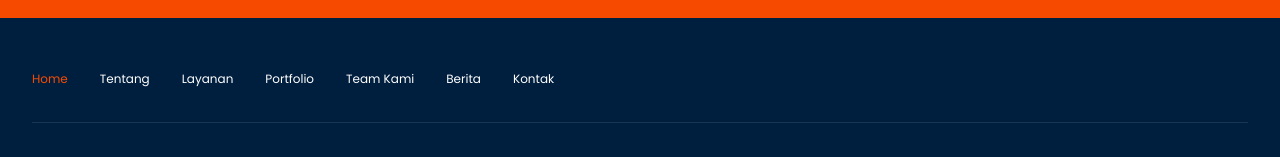
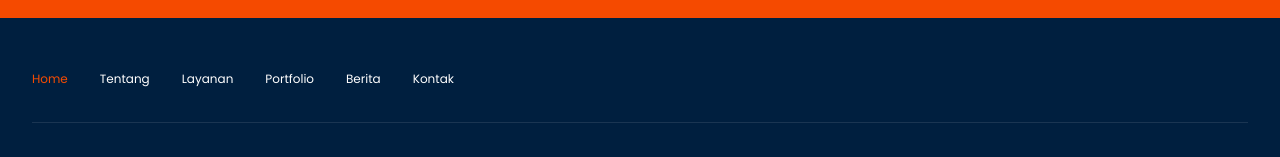
Before and after one commit to arishanzo/webcompany_fe, a Next.js app: page / in a window 1280 px wide. Shown: the part 2390-2547 px from the top of the page. Built offline with nearby package versions, Linux system fonts and the light colour scheme.

Commit message:
refactor: update footer links to replace 'Team Kami' with 'Berita' for improved navigation

```diff
--- a/app/components/layouts/footer.tsx
+++ b/app/components/layouts/footer.tsx
@@ -46,11 +46,7 @@ const Footer = () => {
                         href="/portfolio"  className={` ${ pathname === '/portfolio' ? 'text-orange-600 font-bold' : 'text-white'}  text-xs hover:text-blue-600 transition-colors font-light`}>
                              {t('nav_portfolio')}
                         </Link>
-                         <Link
-                        onClick={ () => handleNavClick()}
-                        href="/team"  className={` ${ pathname === '/team' ? 'text-orange-600 font-bold' : 'text-white'}  text-xs hover:text-blue-600 transition-colors font-light`}>
-                             Team Kami
-                        </Link>
+
                           <Link
                         onClick={ () => handleNavClick()}
                           href="/berita"  className={` ${pathname === '/berita' ? 'text-orange-600 font-bold' : 'text-white'}  text-xs hover:text-blue-600 transition-colors font-light`}>
```
